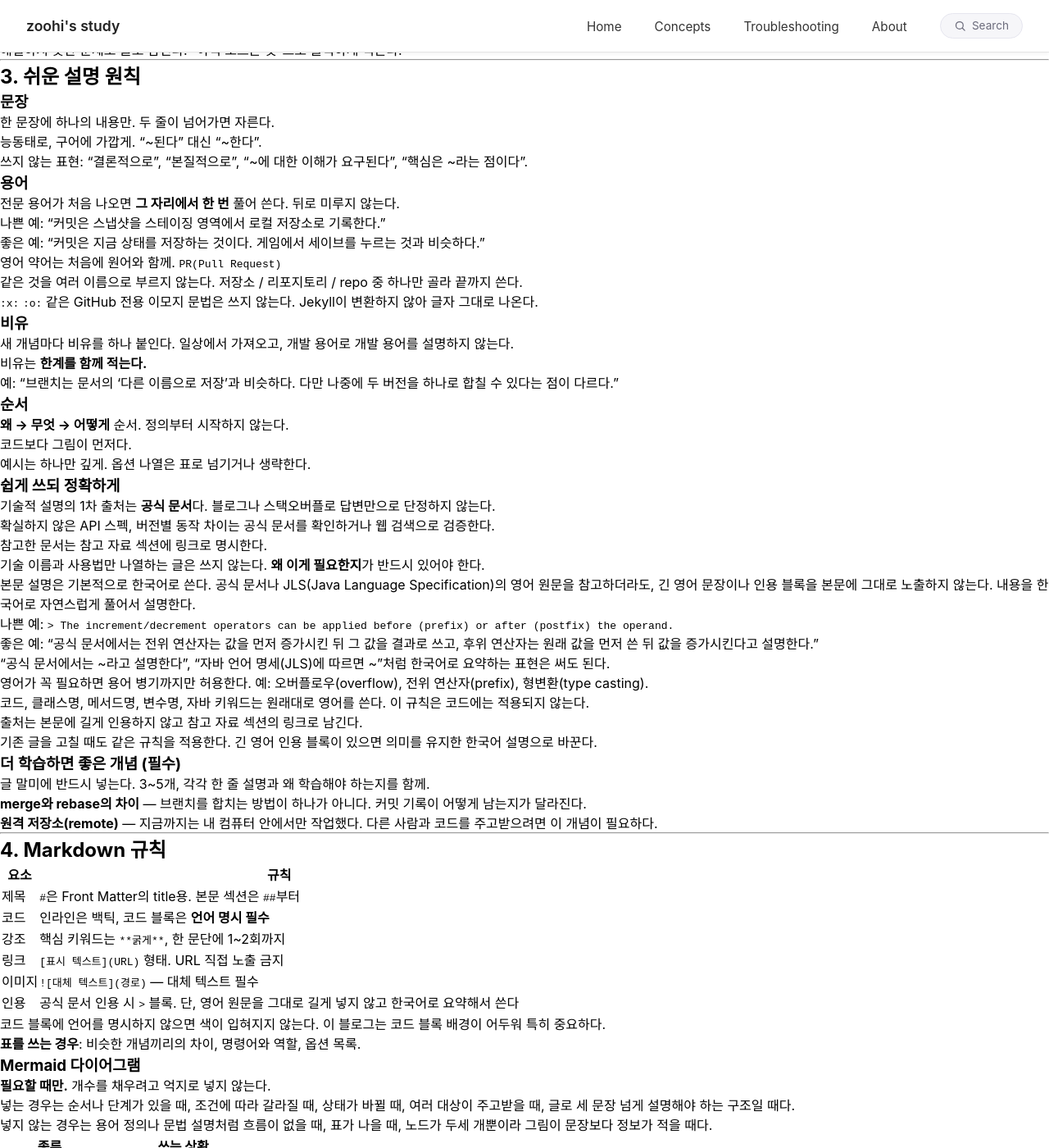
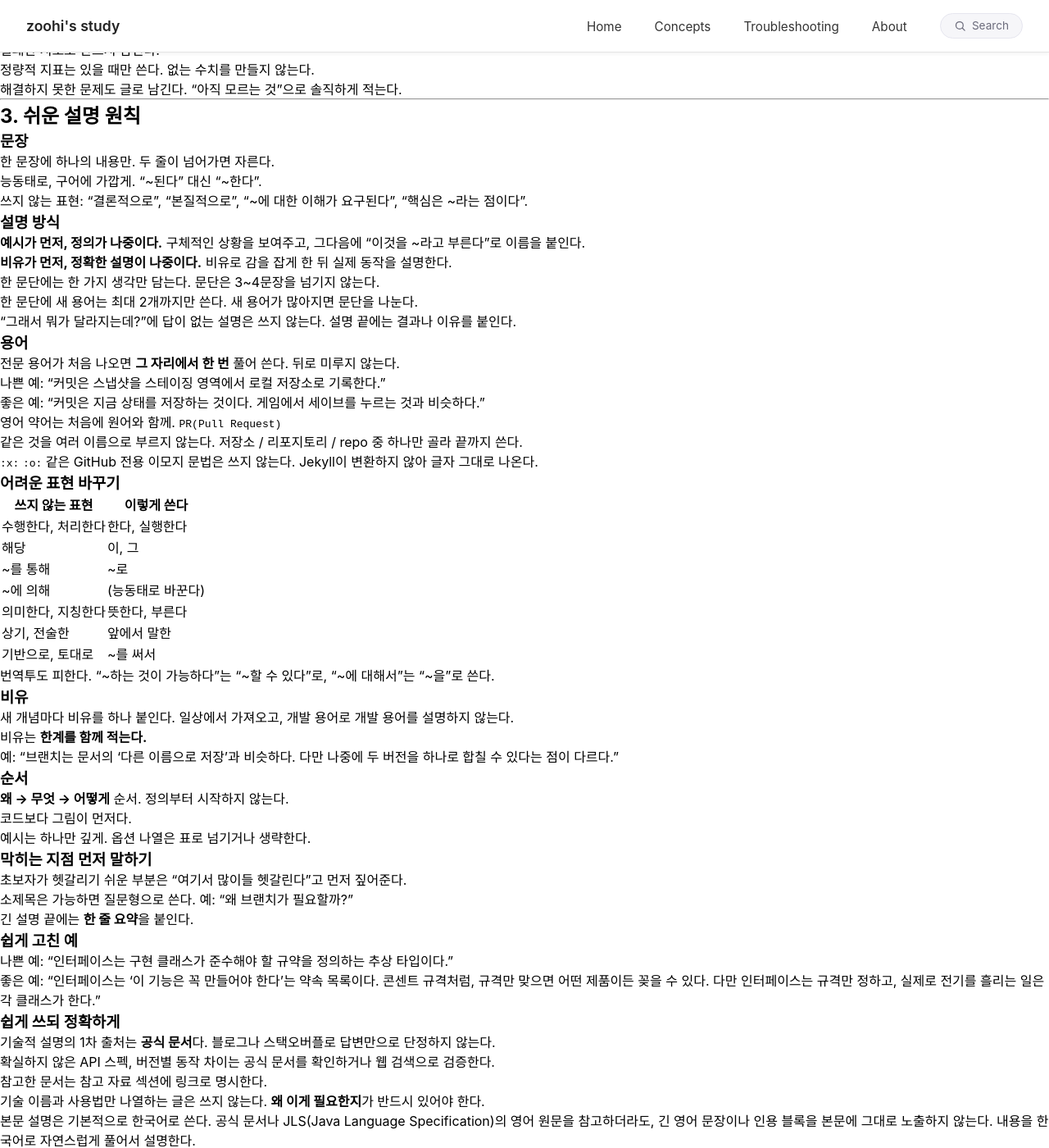
Before and after one commit to JHee0209/my-blog, a Jekyll site: the page built from CLAUDE.md, in a window 1280 px wide and 1400 px high, scrolled down 786 px. Shown: the whole window at 82% size. Built offline with Jekyll 4.4.1, drawn with Linux system fonts in a browser that asks for light colours; some web fonts are replaced; our own code applies the rules of GitHub Pages for plain Markdown files; some of the changed text lies outside the part shown.

Commit message:
CLAUDE.md에 입문자 기준 글쓰기 규칙 추가
Co-Authored-By: Claude Sonnet 5.5 <noreply@anthropic.com>

```diff
--- a/CLAUDE.md
+++ b/CLAUDE.md
@@ -13,6 +13,8 @@
 - 글을 대신 써주지 않는다. 작성자가 이해한 것을 구조화하고 다듬는다.
 - 작성자는 부트캠프에서 개발을 배우는 학습 단계다. 경력 개발자가 아니다.
 - 독자는 작성자 본인과, 같은 것을 지금 배우는 사람이다.
+- **기준 독자는 "이 개념을 처음 듣는 입문자"다.** 어려운 부분은 이 사람이 이해할 수 있는 수준까지 풀어서 쓴다.
+- 글을 쓴 뒤 "개발을 모르는 친구에게 소리 내어 읽어줄 수 있는가?"를 확인한다.
 - 불확실한 내용은 지어내지 않고 확인을 요청한다.
 
 ---
@@ -59,6 +61,14 @@
 - 능동태로, 구어에 가깝게. "~된다" 대신 "~한다".
 - 쓰지 않는 표현: "결론적으로", "본질적으로", "~에 대한 이해가 요구된다", "핵심은 ~라는 점이다".
 
+### 설명 방식
+
+- **예시가 먼저, 정의가 나중이다.** 구체적인 상황을 보여주고, 그다음에 "이것을 ~라고 부른다"로 이름을 붙인다.
+- **비유가 먼저, 정확한 설명이 나중이다.** 비유로 감을 잡게 한 뒤 실제 동작을 설명한다.
+- 한 문단에는 한 가지 생각만 담는다. 문단은 3~4문장을 넘기지 않는다.
+- 한 문단에 새 용어는 최대 2개까지만 쓴다. 새 용어가 많아지면 문단을 나눈다.
+- "그래서 뭐가 달라지는데?"에 답이 없는 설명은 쓰지 않는다. 설명 끝에는 결과나 이유를 붙인다.
+
 ### 용어
 
 - 전문 용어가 처음 나오면 **그 자리에서 한 번** 풀어 쓴다. 뒤로 미루지 않는다.
@@ -67,6 +77,20 @@
 - 영어 약어는 처음에 원어와 함께. `PR(Pull Request)`
 - 같은 것을 여러 이름으로 부르지 않는다. 저장소 / 리포지토리 / repo 중 하나만 골라 끝까지 쓴다.
 - `:x:` `:o:` 같은 GitHub 전용 이모지 문법은 쓰지 않는다. Jekyll이 변환하지 않아 글자 그대로 나온다.
+
+### 어려운 표현 바꾸기
+
+| 쓰지 않는 표현 | 이렇게 쓴다 |
+|----------------|-------------|
+| 수행한다, 처리한다 | 한다, 실행한다 |
+| 해당 | 이, 그 |
+| ~를 통해 | ~로 |
+| ~에 의해 | (능동태로 바꾼다) |
+| 의미한다, 지칭한다 | 뜻한다, 부른다 |
+| 상기, 전술한 | 앞에서 말한 |
+| 기반으로, 토대로 | ~를 써서 |
+
+번역투도 피한다. "~하는 것이 가능하다"는 "~할 수 있다"로, "~에 대해서"는 "~을"로 쓴다.
 
 ### 비유
 
@@ -79,6 +103,17 @@
 - **왜 → 무엇 → 어떻게** 순서. 정의부터 시작하지 않는다.
 - 코드보다 그림이 먼저다.
 - 예시는 하나만 깊게. 옵션 나열은 표로 넘기거나 생략한다.
+
+### 막히는 지점 먼저 말하기
+
+- 초보자가 헷갈리기 쉬운 부분은 "여기서 많이들 헷갈린다"고 먼저 짚어준다.
+- 소제목은 가능하면 질문형으로 쓴다. 예: "왜 브랜치가 필요할까?"
+- 긴 설명 끝에는 **한 줄 요약**을 붙인다.
+
+### 쉽게 고친 예
+
+- 나쁜 예: "인터페이스는 구현 클래스가 준수해야 할 규약을 정의하는 추상 타입이다."
+- 좋은 예: "인터페이스는 '이 기능은 꼭 만들어야 한다'는 약속 목록이다. 콘센트 규격처럼, 규격만 맞으면 어떤 제품이든 꽂을 수 있다. 다만 인터페이스는 규격만 정하고, 실제로 전기를 흘리는 일은 각 클래스가 한다."
 
 ### 쉽게 쓰되 정확하게
 
@@ -234,6 +269,11 @@ bundle exec jekyll serve
 - [ ] 문장이 짧고 능동태인가? 두 줄 넘는 문장이 없는가?
 - [ ] 전문 용어가 처음 나온 자리에서 풀어 설명됐는가?
 - [ ] 정의보다 "왜 필요한가"가 먼저 나오는가?
+- [ ] 예시나 비유가 정의보다 먼저 나오는가?
+- [ ] 한 문단에 새 용어가 2개를 넘지 않는가?
+- [ ] "수행한다", "해당", "~에 의해" 같은 딱딱한 표현이 없는가?
+- [ ] 초보자가 헷갈릴 만한 지점을 먼저 짚었는가?
+- [ ] 개발을 모르는 친구에게 읽어줘도 이해될 만한가?
 - [ ] 지어낸 실무 경험이나 확인되지 않은 단정이 없는가?
 - [ ] 파일명과 Front Matter가 5절 규칙에 맞는가?
 
```
